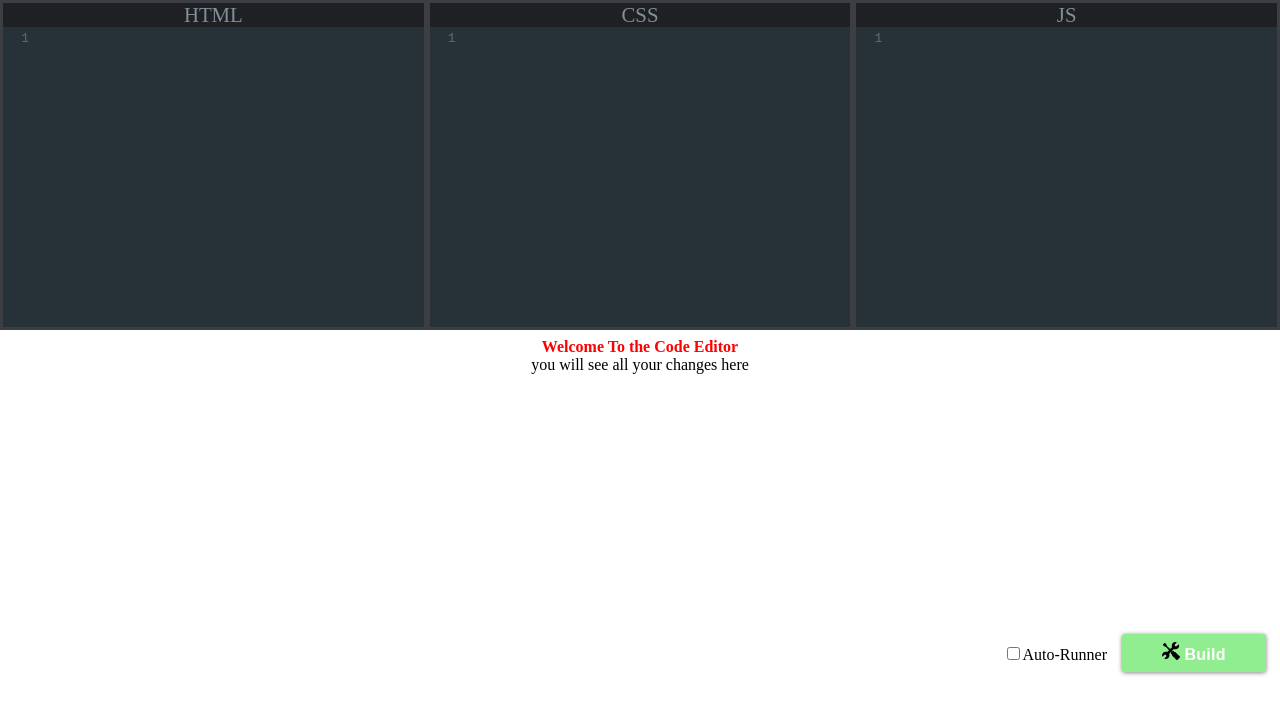
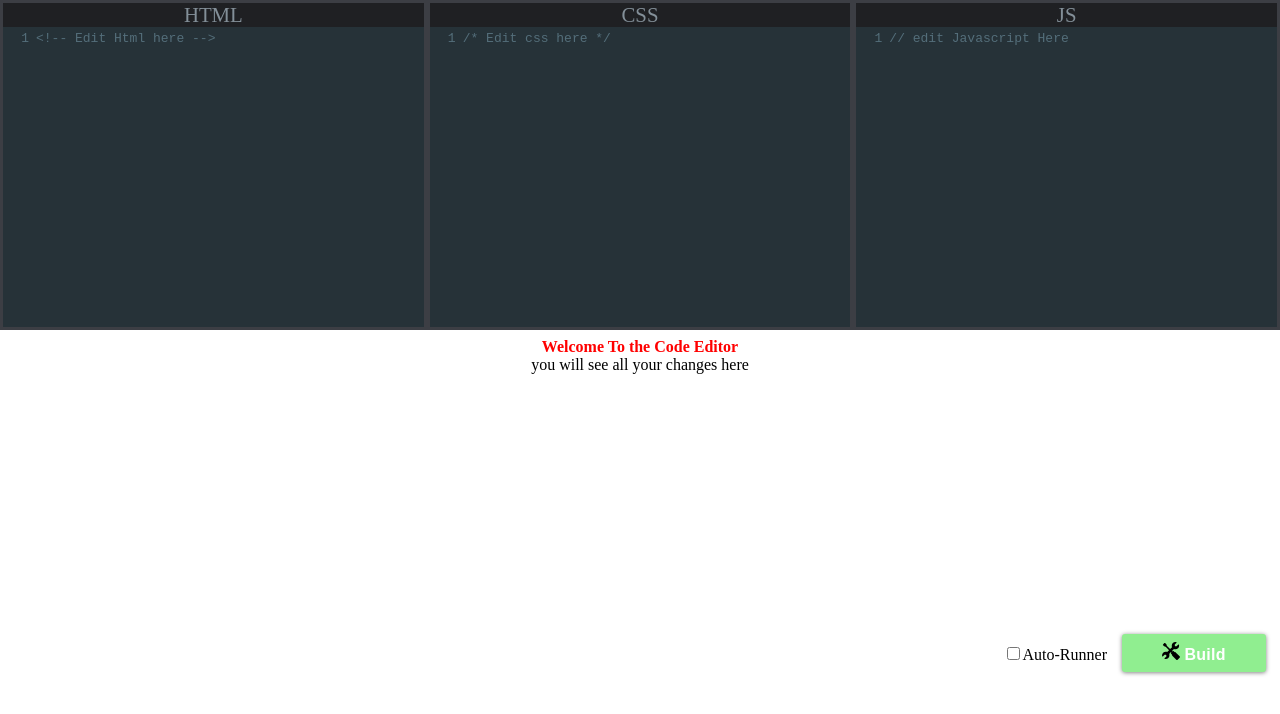
Before and after one commit to SamuelV1/Code-Sandbox, a React (Create React App) app: page / in a window 1280 px wide. Shown: the top 714 px of the page. Built offline with nearby package versions, Linux system fonts and the light colour scheme.

Commit message:
proper typescript usage

```diff
--- a/src/App.tsx
+++ b/src/App.tsx
@@ -32,11 +32,11 @@ margin: 0;
 <div/><script>undefined</script></body>
   </html>
   `
-type CodeStates = string | undefined
+type CodeStates = string
 
-  const [html, setHtml] = useState<CodeStates>()
-  const [Css, setCss] = useState()
-  const [js, setJs] = useState()
+  const [html, setHtml] = useState<CodeStates>("<!-- Edit Html here -->")
+  const [Css, setCss] = useState<CodeStates>("/* Edit css here */")
+  const [js, setJs] = useState<CodeStates>("// edit Javascript Here")
 
   const [Code, setCode] = useState(srcDoc)
 
--- a/src/Components/Editor/index.tsx
+++ b/src/Components/Editor/index.tsx
@@ -9,17 +9,17 @@ require('codemirror/mode/xml/xml');
 require('codemirror/mode/javascript/javascript');
 require('codemirror/mode/css/css')
 
+type CodeStates = string
 
 // agora e estilizar e fazer o botão de build
 type editor = {
-  setHtml: any,
-  code: any,
+  setHtml: (value: string | ((prevVar: string) => string)) => void;
+  code: CodeStates,
   Mode: string,
   Label: string
 }
 
 export default function Editor({code, setHtml, ...props}: editor) {
-
 
     return (
         <S.EditorContainer>
```
